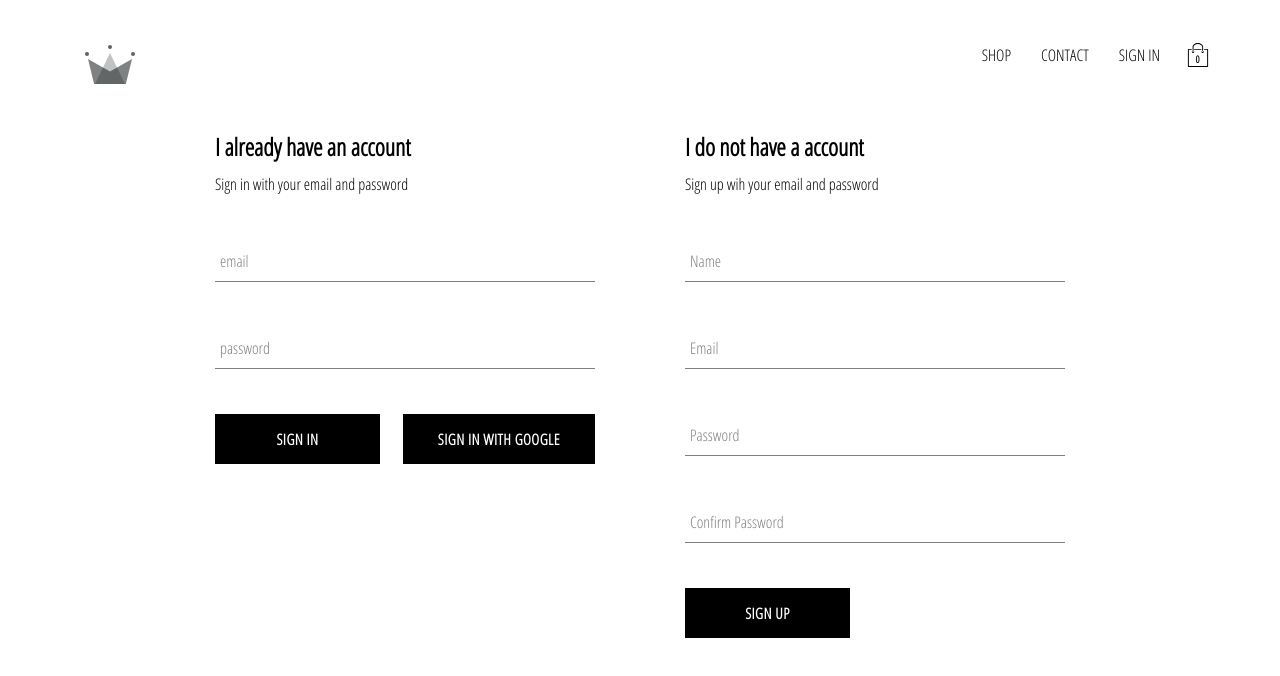
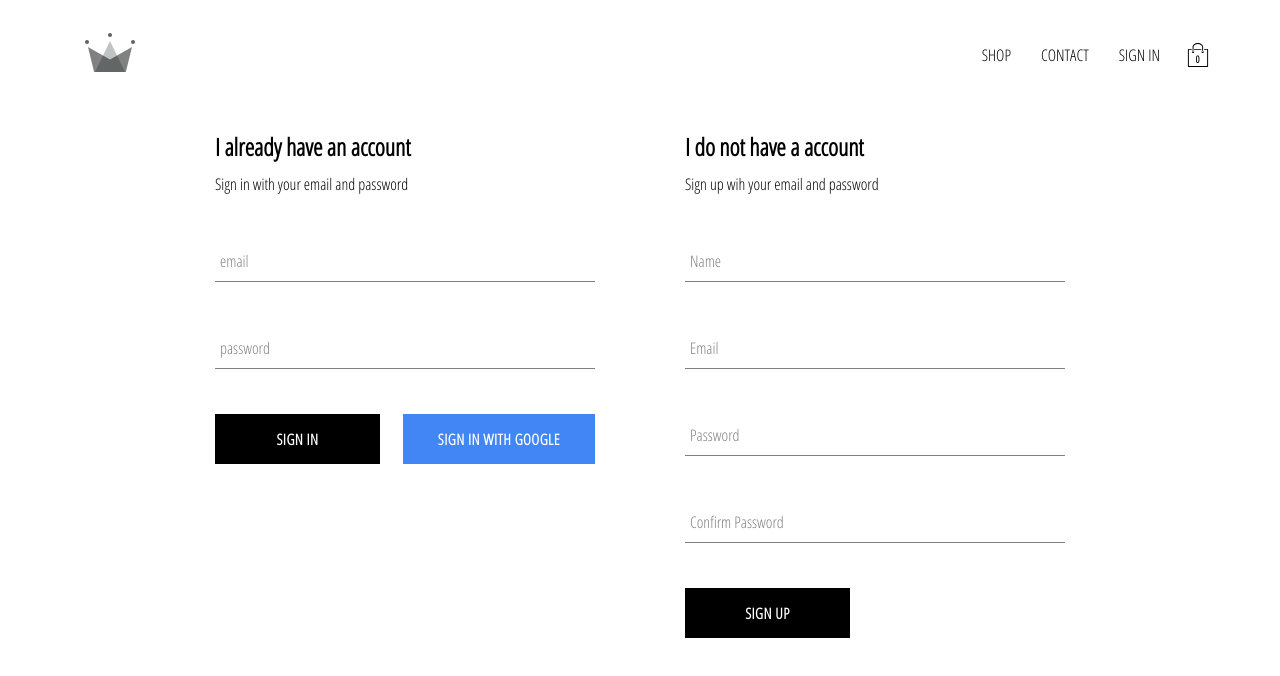
Before and after one commit to Julian1Le9Cuero/crwn-clothing, a React (Create React App) app: page /signin in a window 1280 px wide. Shown: the top 676 px of the page. Built offline with nearby package versions, Linux system fonts and the light colour scheme; no server answers.

Commit message:
Small adjustments for collection-item, header and google-sign-in components

```diff
--- a/src/App.css
+++ b/src/App.css
@@ -9,5 +9,5 @@ a {
 }
 
 a:hover {
-  color: rgba(85, 54, 126, 0.82);
+  color: rgba(103, 15, 219, 0.82);
 }
--- a/src/components/cart-dropdown/cart-dropdown.component.jsx
+++ b/src/components/cart-dropdown/cart-dropdown.component.jsx
@@ -19,7 +19,7 @@ const CartDropdown = ({ cartItems, history, dispatch }) => {
             return <CartItem key={cartItem.id} item={cartItem} />;
           })
         ) : (
-          <span className="empty-message">Your cart is empty</span>
+          <span className="empty-message">Your cart is empty.</span>
         )}
       </div>
       <CustomButton
--- a/src/components/collection-item/collection-item.component.jsx
+++ b/src/components/collection-item/collection-item.component.jsx
@@ -18,7 +18,7 @@ const CollectionItem = ({ item, addItem }) => {
       />
       <div className="collection-footer">
         <span className="name">{name}</span>
-        <span className="price">{price}</span>
+        <span className="price">${price}</span>
       </div>
       <CustomButton onClick={() => addItem(item)} inverted>
         ADD TO CART
--- a/src/components/collection-item/collection-item.styles.scss
+++ b/src/components/collection-item/collection-item.styles.scss
@@ -41,12 +41,12 @@
     font-size: 18px;
 
     .name {
-      width: 90%;
+      // width: 90%;
       margin-bottom: 15px;
     }
 
     .price {
-      width: 10%;
+      // width: 10%;
     }
   }
 }
--- a/src/components/custom-button/custom-button.component.jsx
+++ b/src/components/custom-button/custom-button.component.jsx
@@ -8,7 +8,9 @@ const CustomButton = ({
   ...otherProps
 }) => (
   <button
-    className={`${inverted ? "inverted" : ""} custom-button`}
+    className={`${inverted ? "inverted" : ""} ${
+      isGoogleSignIn ? "google-sign-in" : ""
+    } custom-button`}
     {...otherProps}
   >
     {children}
--- a/src/components/header/header.styles.scss
+++ b/src/components/header/header.styles.scss
@@ -2,12 +2,12 @@
   height: 70px;
   width: 100%;
   display: flex;
-  // align-items: center;
+  align-items: center;
   justify-content: space-between;
   margin-bottom: 25px;
 
   .logo-container {
-    height: 100%;
+    // height: 100%;
     width: 70px;
     padding: 25px;
   }
```
